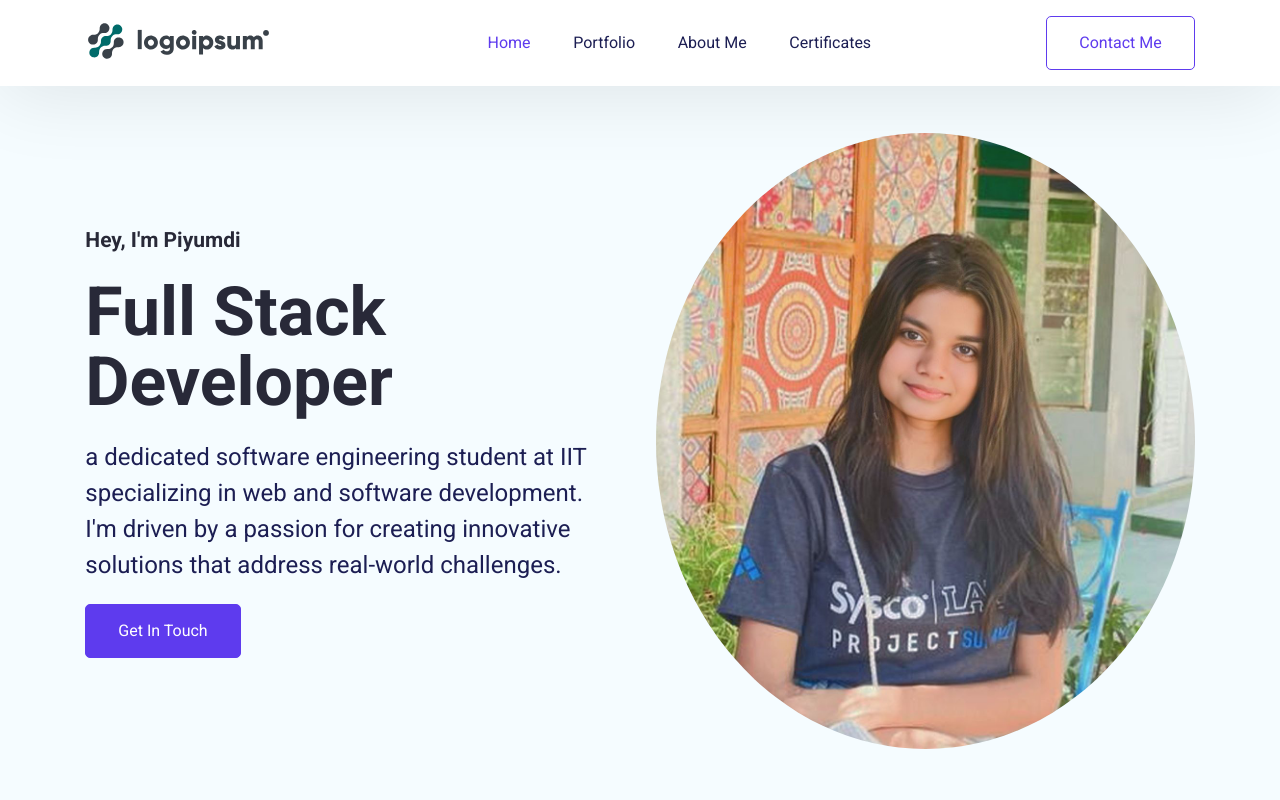
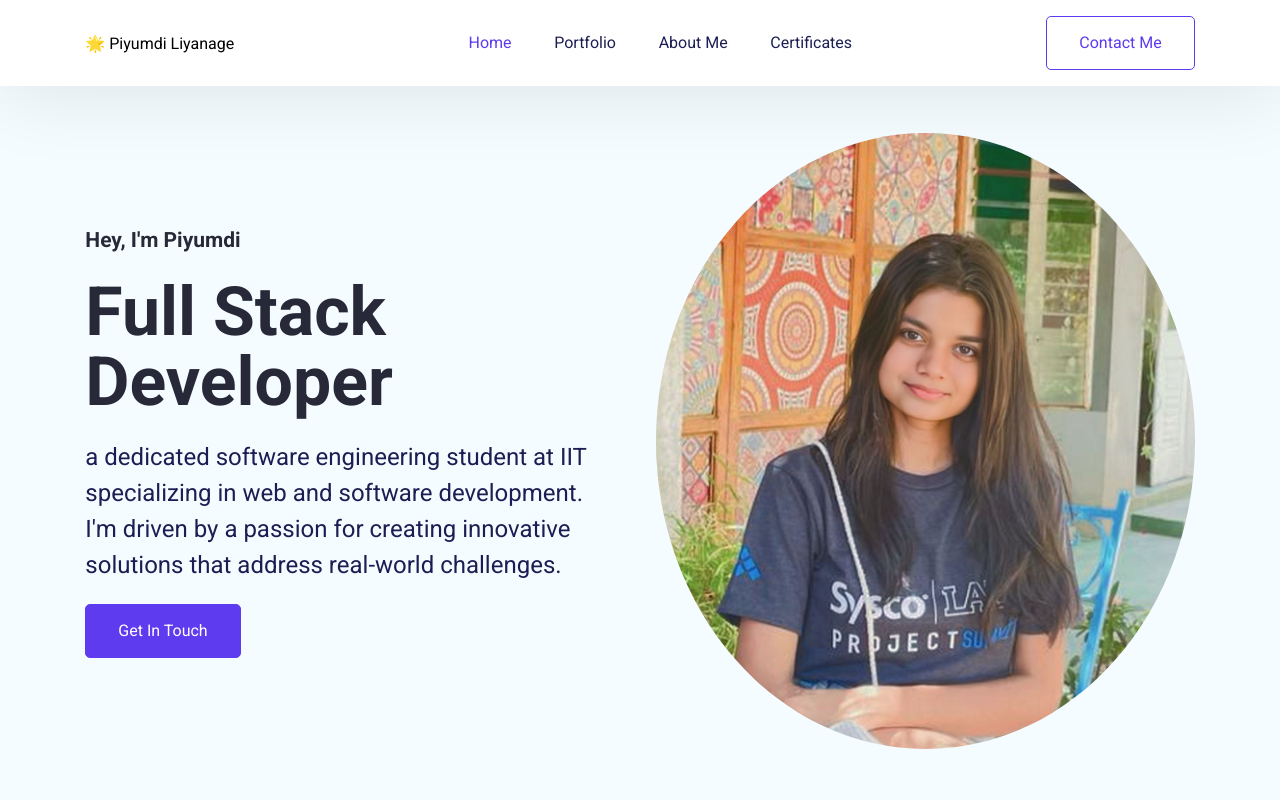
Before and after one commit to sahanyaL/react-js-personal-portfolio-main, a React (Create React App) app: page / in a window 1280 px wide. Shown: the top 800 px of the page. Built offline with nearby package versions, Linux system fonts and the light colour scheme.

Commit message:
update the navigation bar name

```diff
--- a/src/Pages/Home/Navbar.jsx
+++ b/src/Pages/Home/Navbar.jsx
@@ -35,7 +35,7 @@ function Navbar() {
   return (
     <nav className={`navbar ${navActive ? "active" : ""}`}>
       <div>
-        <img src="./img/logo.svg" alt="Logoipsum" />
+        <p>🌟 Piyumdi Liyanage</p>
       </div>
       <a
         className={`nav__hamburger ${navActive ? "active" : ""}`}
```
